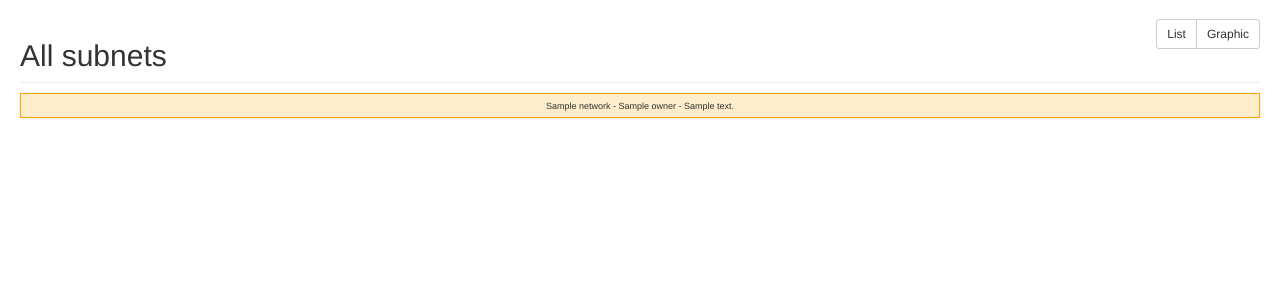
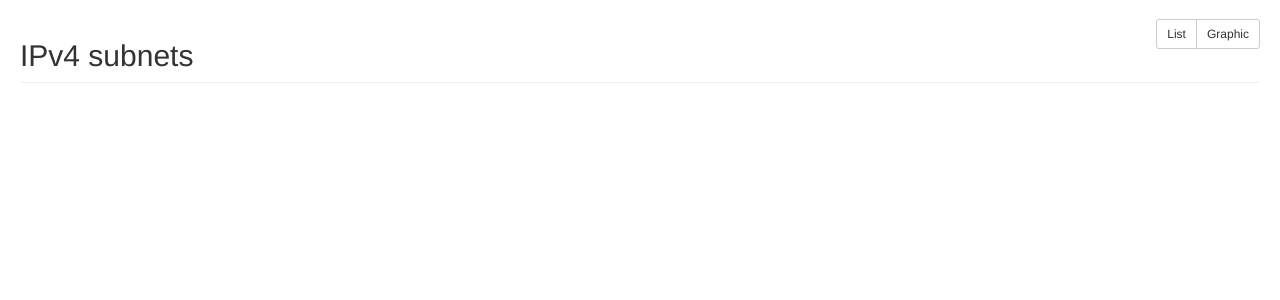
Before and after one commit to HamWAN/hamwan-portal, a Django app: template portal/templates/portal/subnet_diagram.html in a window 1280 px wide. Shown: the part 51-351 px from the top of the page. Run offline with Django 3.2, Linux system fonts and the light colour scheme; the template is opened without the code that fills it: most values are stand-ins (such as "Sample title", 1, 10 or a date in 2020); some libraries are stand-ins or nearby versions.

Commit message:
Exclude IPv6 from subnet diagram.

```diff
--- a/portal/templates/portal/subnet_diagram.html
+++ b/portal/templates/portal/subnet_diagram.html
@@ -56,7 +56,7 @@
 
 <div class="main">
   {% include 'portal/subnet_button.html' %}
-  <h2 class="sub-header">All subnets</h2>
+  <h2 class="sub-header">IPv4 subnets</h2>
   <div id="subnets"></div>
 </div>
 
@@ -64,13 +64,13 @@
 
 {% block extrascript %}
 <script>
-var subnets = [{% for subnet in all_subnets %}
+var subnets = [{% for subnet in all_subnets %}{% if subnet.network.version = 4 %}
     {net: '{{ subnet.network }}',
      octet: '{{ subnet.network.0 }}'.split('.'),
      mask: {{ subnet.network.prefixlen }},
      owner: '{{ subnet.owner }}',
      notes: '{{ subnet.notes }}',
-    }{% if not forloop.last %},{% endif %}{% endfor %}];
+    }{% if not forloop.last %},{% endif %}{% endif %}{% endfor %}];
 
 var parent = $('#subnets');
 
```
